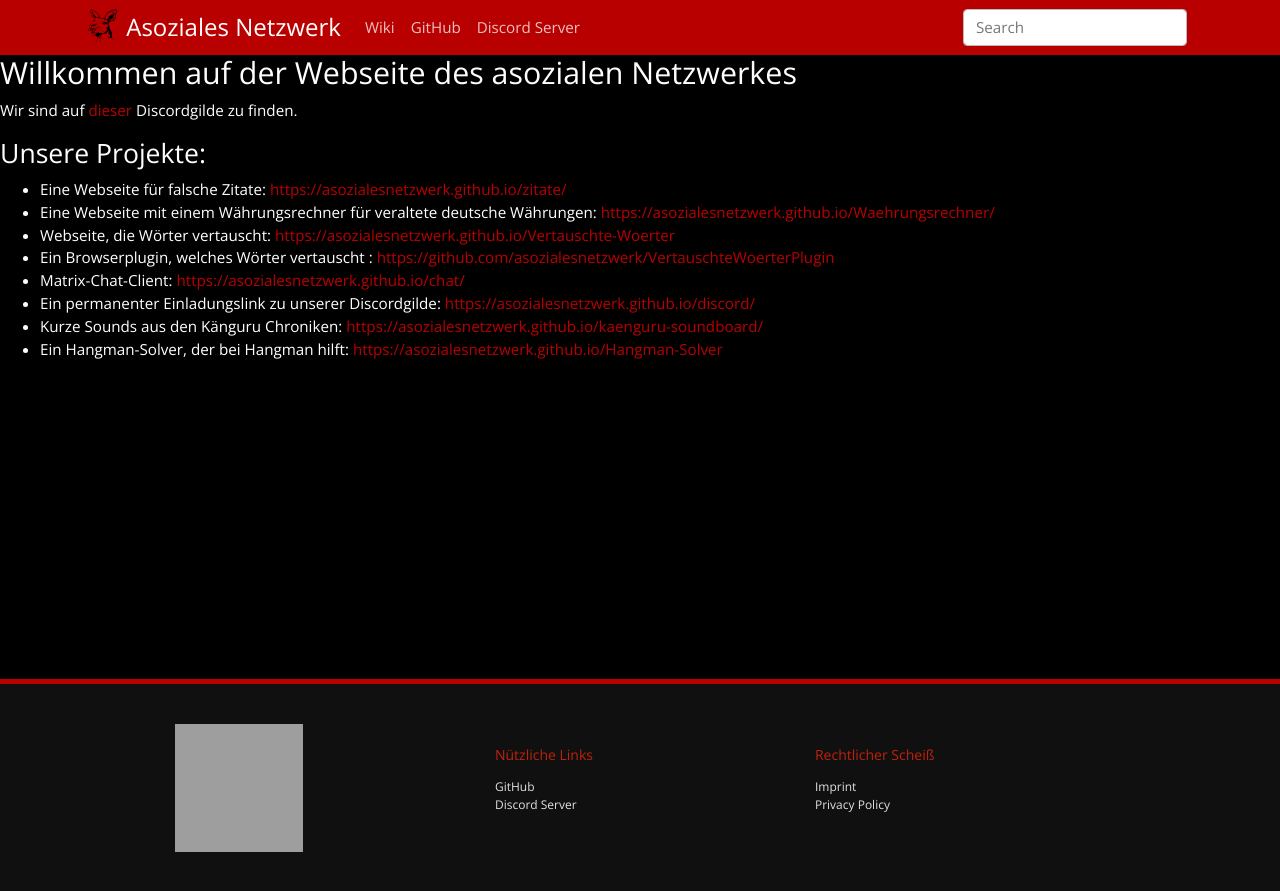
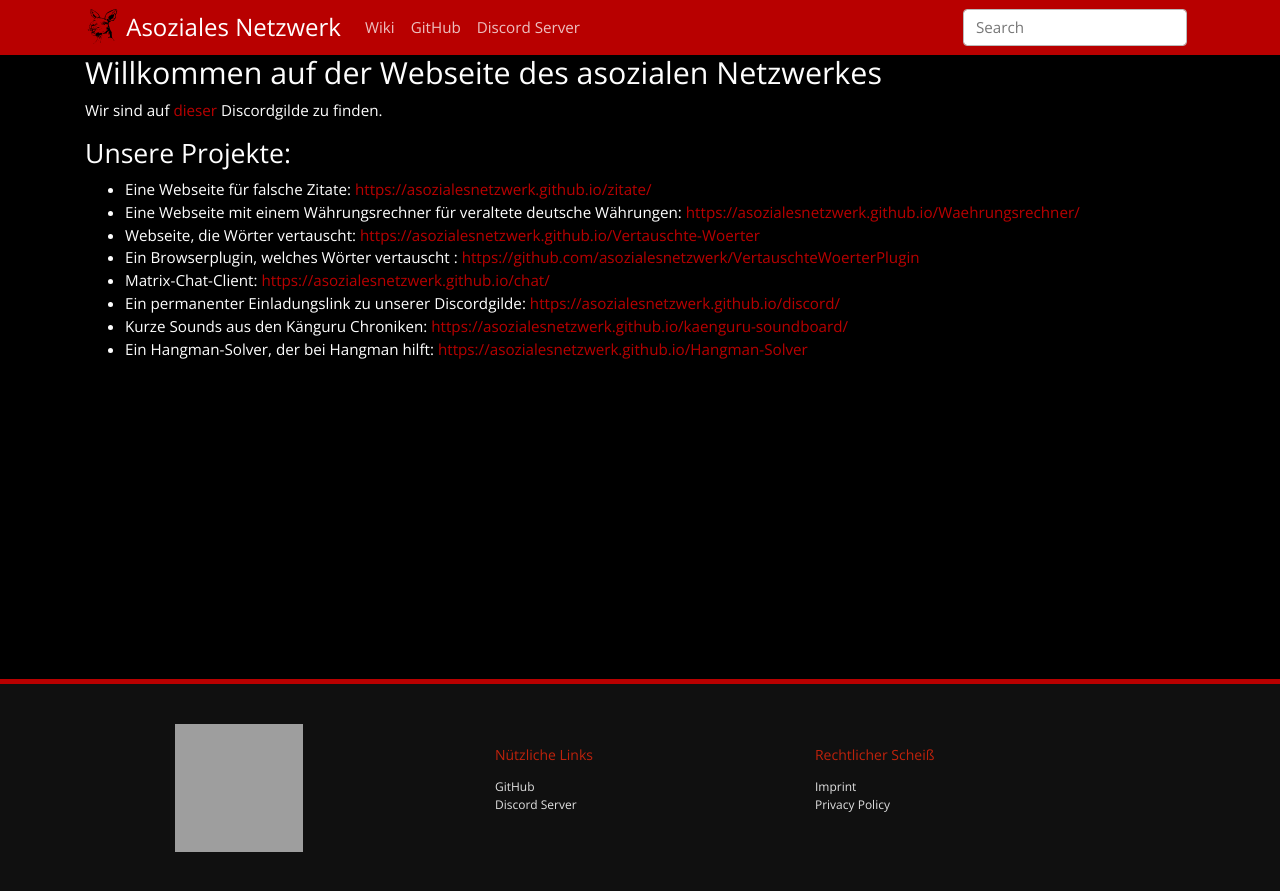
Before and after one commit to asozialesnetzwerk/asozialesnetzwerk.github.io, a Jekyll site: the page built from index.md, in a window 1280 px wide. Shown: the top 891 px of the page. Built offline with Jekyll 4.4.1, drawn with Linux system fonts in a browser that asks for light colours; grey boxes are pictures that could not be loaded.

Commit message:
update stuff

```diff
--- a/404.html
+++ b/404.html
@@ -3,7 +3,7 @@ layout: default
 title: Not found
 category: none
 ---
-<div class="container not-found-page">
+<div class="not-found-page">
     <h1 class="no-anchor">404 - Seite nicht gefunden</h1>
     <h2 class="no-anchor">Was suchst du hier? Die Schnapspralinen sind woanders.</h2>
 </div>
--- a/_layouts/default.html
+++ b/_layouts/default.html
@@ -6,7 +6,9 @@
     <body>
         {% include navbar.html %}
         {% include js-files.html %}
-        {{ content }}
+        <div class="container">
+            {{ content }}
+        </div>
         {% include footer.html %}
     </body>
 
--- a/imprint.html
+++ b/imprint.html
@@ -3,7 +3,7 @@ title: Imprint
 layout: default
 ---
 <br>
-<div class="container">
+
 <h1>Legal Disclosure</h1>
 Information in accordance with section 5 TMG<br>
 
@@ -18,5 +18,3 @@ layout: default
 Our web pages and their contents are subject to German copyright law. Unless expressly permitted by law (§ 44a et seq. of the copyright law), every form of utilizing, reproducing or processing works subject to copyright protection on our web pages requires the prior consent of the respective owner of the rights. Individual reproductions of a work are allowed only for private use, so must not serve either directly or indirectly for earnings. Unauthorized utilization of copyrighted works is punishable (§ 106 of the copyright law).<br>
 <br>
 Source: <a href="http://www.muster-vorlagen.net/">http://www.muster-vorlagen.net/</a><br>
-
-</div>
--- a/privacy-policy.html
+++ b/privacy-policy.html
@@ -3,7 +3,7 @@ title: Privacy Policy
 layout: default
 ---
 <br>
-<div class="container">
+
 <h1>Privacy Policy</h1>
 
 
@@ -29,5 +29,3 @@ layout: default
 <p>You are advised to review this Privacy Policy periodically for any changes. Changes to this Privacy Policy are effective when they are posted on this page.</p>
 
 <br>
-
-</div>
```
Lines whose indentation alone changed are shown as unchanged.
